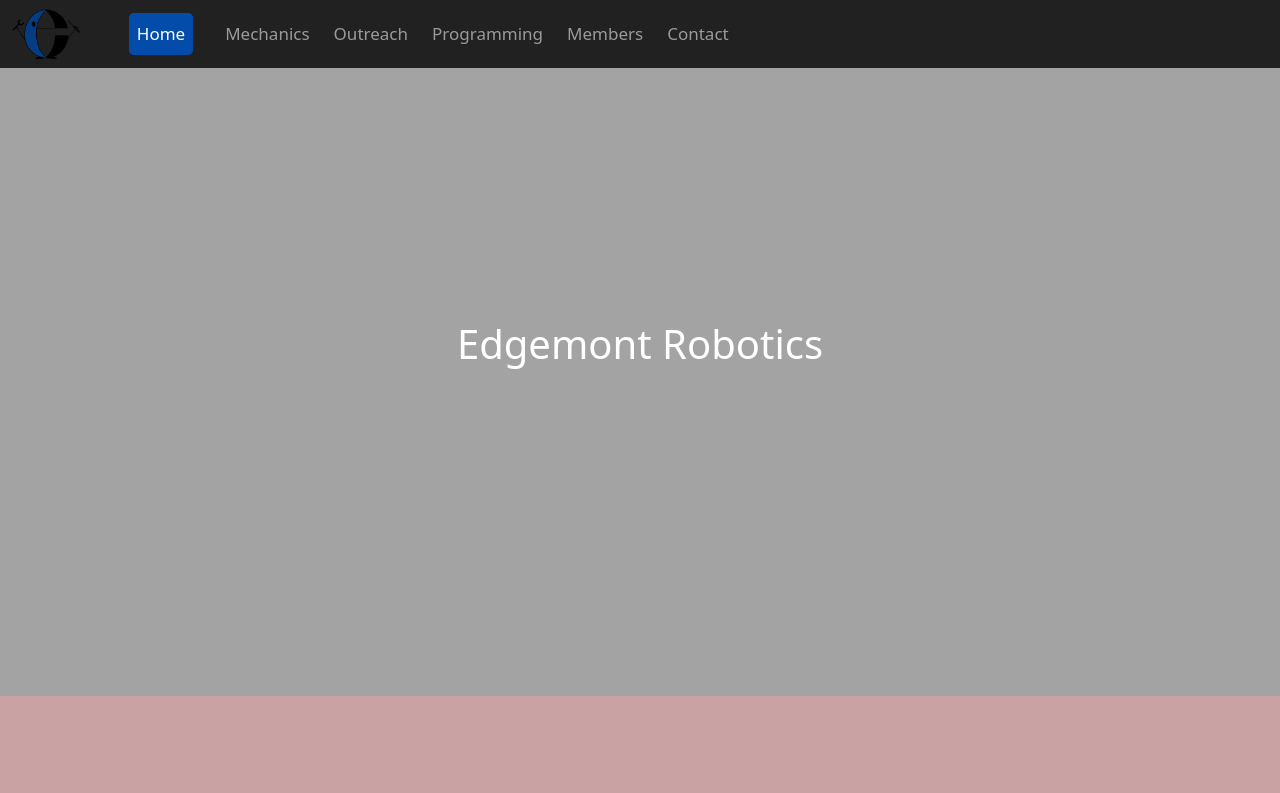
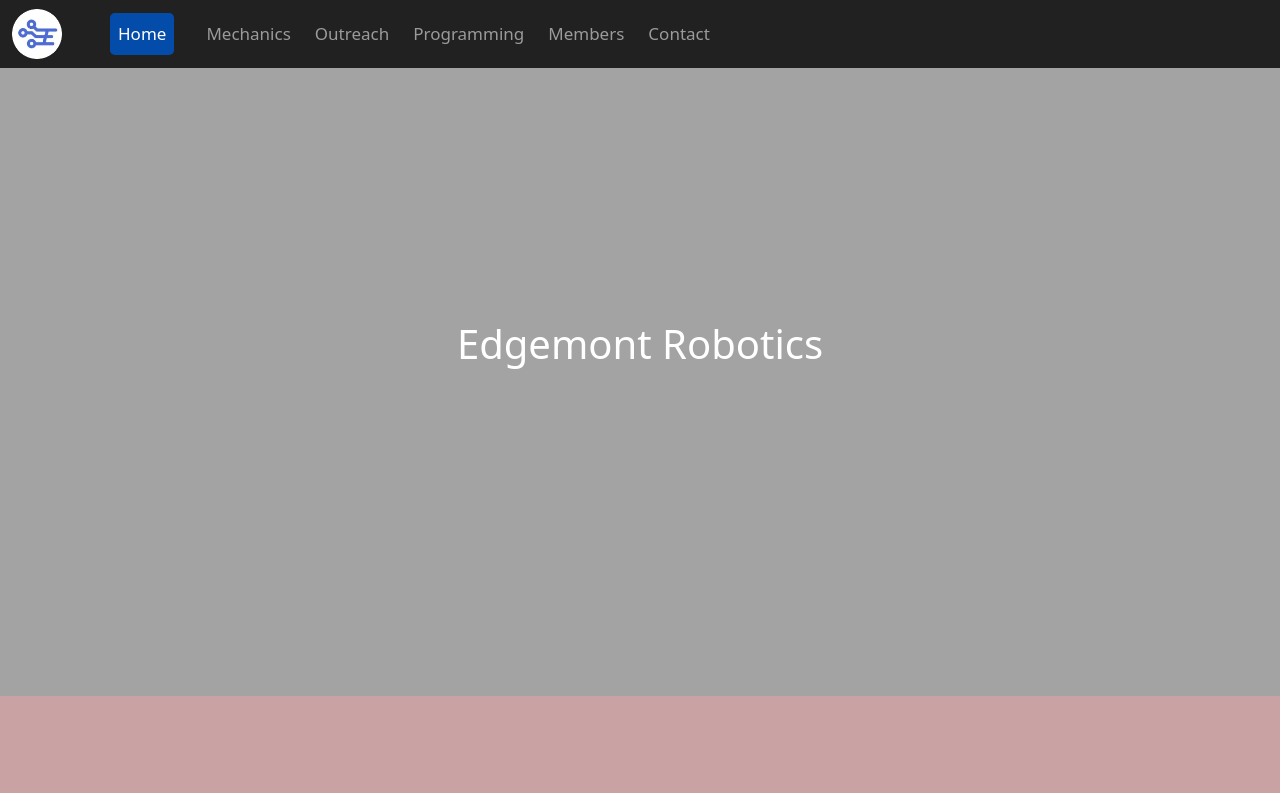
Before and after one commit to edgemontrobotics/edgemontrobotics.github.io, a plain HTML site: page index.html in a window 1280 px wide. Shown: the top 793 px of the page. Drawn offline with nearby package versions, Linux system fonts and the light colour scheme.

Commit message:
new logo

```diff
--- a/index.html
+++ b/index.html
@@ -23,7 +23,7 @@
     </div> -->
     <nav class="navbar navbar-expand-md navbar-dark fixed-top dark">
         <div class="container-fluid">
-          <a class="navbar-brand" href="#"> <img src="img/Edgemont Robotics Logo fixed.png" class="navbar-logo">
+          <a class="navbar-brand" href="#"> <img src="img/logo 2.png" class="navbar-logo">
           <button class="navbar-toggler" type="button" data-bs-toggle="collapse" data-bs-target="#navbarCollapse" aria-controls="navbarCollapse" aria-expanded="false" aria-label="Toggle navigation">
             <span class="navbar-toggler-icon"></span>
           </button>
```
Also changed, not shown: img/logo 2.png (added).
